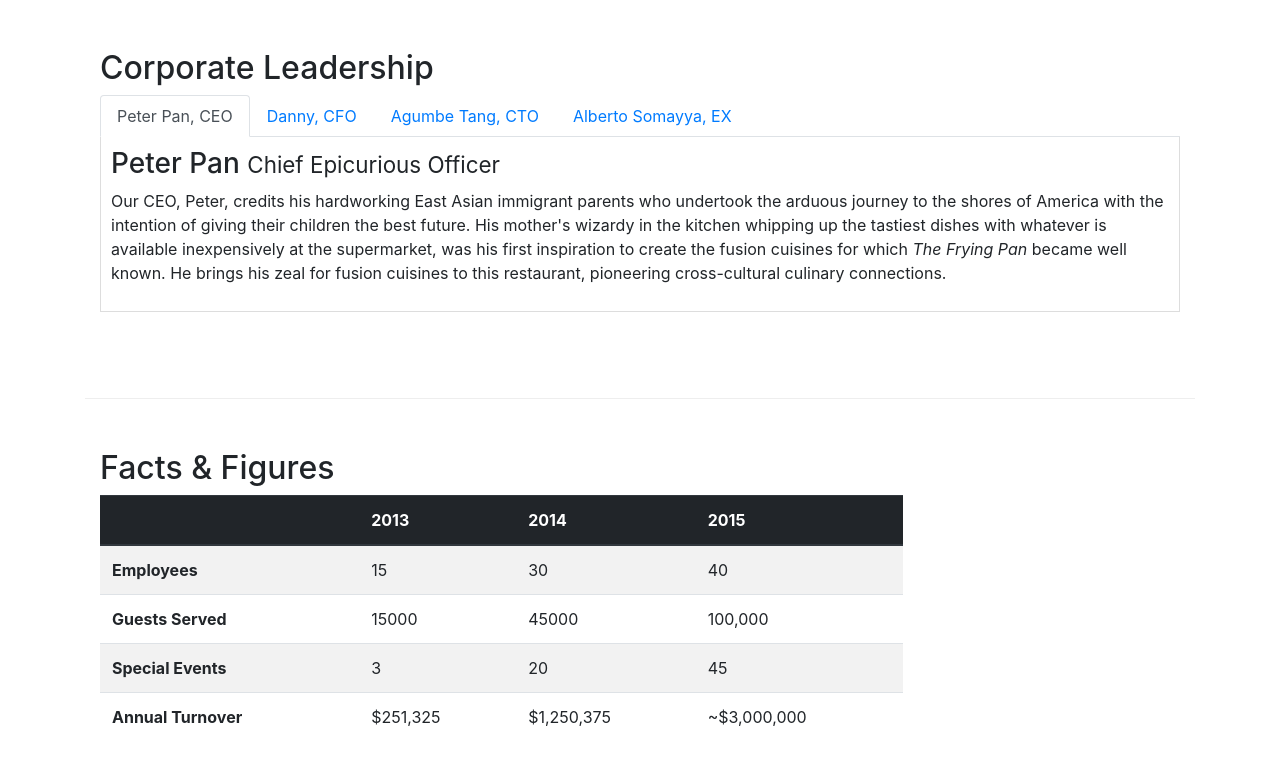
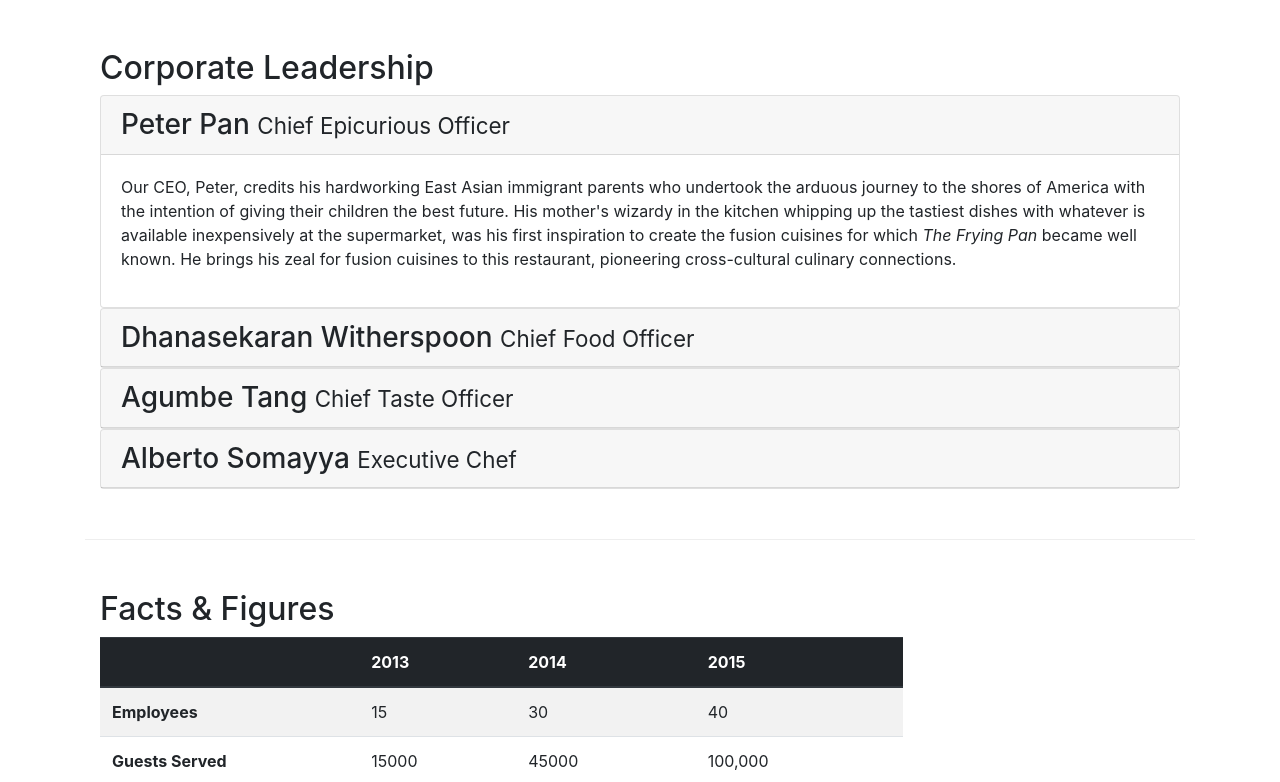
Before and after one commit to wdospinal/coursera-boostrap, a website: page aboutus.html in a window 1280 px wide. Shown: the part 978-1760 px from the top of the page. Drawn offline with nearby package versions, Linux system fonts and the light colour scheme.

Commit message:
accordion

```diff
--- a/aboutus.html
+++ b/aboutus.html
@@ -100,41 +100,66 @@
         <div class="row row-content align-items-left">
             <div class="col col-sm col-md">
                 <h2>Corporate Leadership</h2>
-
-                <ul class="nav nav-tabs">
-                    <li class="nav-item">
-                        <a class="nav-link active" href="#peter" role="tab" data-toggle="tab">Peter Pan, CEO</a>
-                    </li>
-                    <li class="nav-item">
-                        <a class="nav-link" href="#danny" role="tab" data-toggle="tab">Danny, CFO</a>
-                    </li>
-                    <li class="nav-item">
-                        <a class="nav-link" href="#agumbe" role="tab" data-toggle="tab">Agumbe Tang, CTO</a>
-                    </li>
-                    <li class="nav-item">
-                        <a class="nav-link" href="#alberto" role="tab" data-toggle="tab">Alberto Somayya, EX</a>
-                    </li>
-                </ul>
-                <div class="tab-content">
-                    <div role="tabpanel" class="tab-pane fade show active" id="peter">
-                        <h3>Peter Pan <small>Chief Epicurious Officer</small></h3>
-                        <p class="d-none d-sm-block">Our CEO, Peter, credits his hardworking East Asian immigrant parents who undertook the arduous journey to the shores of America with the intention of giving their children the best future. His mother's wizardy in the kitchen whipping up the tastiest dishes with whatever is available inexpensively at the supermarket, was his first inspiration to create the fusion cuisines for which <em>The Frying Pan</em> became well known. He brings his zeal for fusion cuisines to this restaurant, pioneering cross-cultural culinary connections.</p>
+                <div id="accordion">
+                    <div class="card">
+                        <div class="card-header" role="tab" id="peterhead">
+                            <h3 class="mb-0">
+                                <a data-toggle="collapse" data-target="#peter">
+                                    Peter Pan <small>Chief Epicurious Officer</small>
+                                </a>
+                            </h3>
+                        </div>
+                        <div class="collapse show" id="peter" data-parent="#accordion">
+                            <div class="card-body">
+                                <p class="d-none d-sm-block">Our CEO, Peter, credits his hardworking East Asian immigrant parents who undertook the arduous journey to the shores of America with the intention of giving their children the best future. His mother's wizardy in the kitchen whipping up the tastiest dishes with whatever is available inexpensively at the supermarket, was his first inspiration to create the fusion cuisines for which <em>The Frying Pan</em> became well known. He brings his zeal for fusion cuisines to this restaurant, pioneering cross-cultural culinary connections.</p>
+                            </div>
+                        </div>
                     </div>
-                    <div role="tabpanel" class="tab-pane fade" id="danny">
-                        <h3>Dhanasekaran Witherspoon <small>Chief Food Officer</small></h3>
-                        <p class="d-none d-sm-block">Our CFO, Danny, as he is affectionately referred to by his colleagues, comes from a long established family tradition in farming and produce. His experiences growing up on a farm in the Australian outback gave him great appreciation for varieties of food sources. As he puts it in his own words, <em>Everything that runs, wins, and everything that stays, pays!</em></p>
+                    <div class="card">
+                        <div class="card-header" role="tab" id="dannyhead">
+                            <h3 class="mb-0">
+                                <a class="collapsed" data-toggle="collapse" data-target="#danny">
+                                    Dhanasekaran Witherspoon <small>Chief Food Officer</small>
+                                </a>
+                            </h3>
+                        </div>
+                        <div class="collapse" id="danny" data-parent="#accordion">
+                            <div class="card-body">
+                                <p class="d-none d-sm-block">Our CFO, Danny, as he is affectionately referred to by his colleagues, comes from a long established family tradition in farming and produce. His experiences growing up on a farm in the Australian outback gave him great appreciation for varieties of food sources. As he puts it in his own words, <em>Everything that runs, wins, and everything that stays, pays!</em></p>
+                            </div>
+                        </div>
                     </div>
-                    <div role="tabpanel" class="tab-pane fade" id="agumbe">
-                        <h3>Agumbe Tang <small>Chief Taste Officer</small></h3>
-                        <p class="d-none d-sm-block">Blessed with the most discerning gustatory sense, Agumbe, our CTO, personally ensures that every dish that we serve meets his exacting tastes. Our chefs dread the tongue lashing that ensues if their dish does not meet his exacting standards. He lives by his motto, <em>You click only if you survive my lick.</em></p>
+                    <div class="card">
+                        <div class="card-header" role="tab" id="agumbehead">
+                            <h3 class="mb-0">
+                                <a class="collapsed" data-toggle="collapse" data-target="#agumbe">
+                                Agumbe Tang <small>Chief Taste Officer</small>
+                                </a>
+                            </h3>
+                        </div>
+                        <div class="collapse" id="agumbe" data-parent="#accordion">
+                            <div class="card-body">
+                                <p class="d-none d-sm-block">Blessed with the most discerning gustatory sense, Agumbe, our CTO, personally ensures that every dish that we serve meets his exacting tastes. Our chefs dread the tongue lashing that ensues if their dish does not meet his exacting standards. He lives by his motto, <em>You click only if you survive my lick.</em></p>
+                            </div>
+                        </div>
                     </div>
-                    <div role="tabpanel" class="tab-pane fade" id="alberto">
-                        <h3>Alberto Somayya <small>Executive Chef</small></h3>
-                        <p class="d-none d-sm-block">Award winning three-star Michelin chef with wide International experience having worked closely with whos-who in the culinary world, he specializes in creating mouthwatering Indo-Italian fusion experiences. He says, <em>Put together the cuisines from the two craziest cultures, and you get a winning hit! Amma Mia!</em></p>
+                    <div class="card">
+                        <div class="card-header" role="tab" id="albertohead">
+                            <h3 class="mb-0">
+                            <a class="collapsed" data-toggle="collapse" data-target="#alberto">
+                                Alberto Somayya <small>Executive Chef</small>
+                                </a>
+                            </h3>
+                        </div>
+                        <div class="collapse" id="alberto" data-parent="#accordion">
+                            <div class="card-body">
+                                <p class="d-none d-sm-block">Award winning three-star Michelin chef with wide International experience having worked closely with whos-who in the culinary world, he specializes in creating mouthwatering Indo-Italian fusion experiences. He says, <em>Put together the cuisines from the two craziest cultures, and you get a winning hit! Amma Mia!</em></p>
+                            </div>
+                        </div>
                     </div>
                 </div>
             </div>
-       </div>
+        </div>
        <div class="row row-content">
            <div class="col-12 col-sm-9">
                <h2>Facts &amp; Figures</h2>
```
